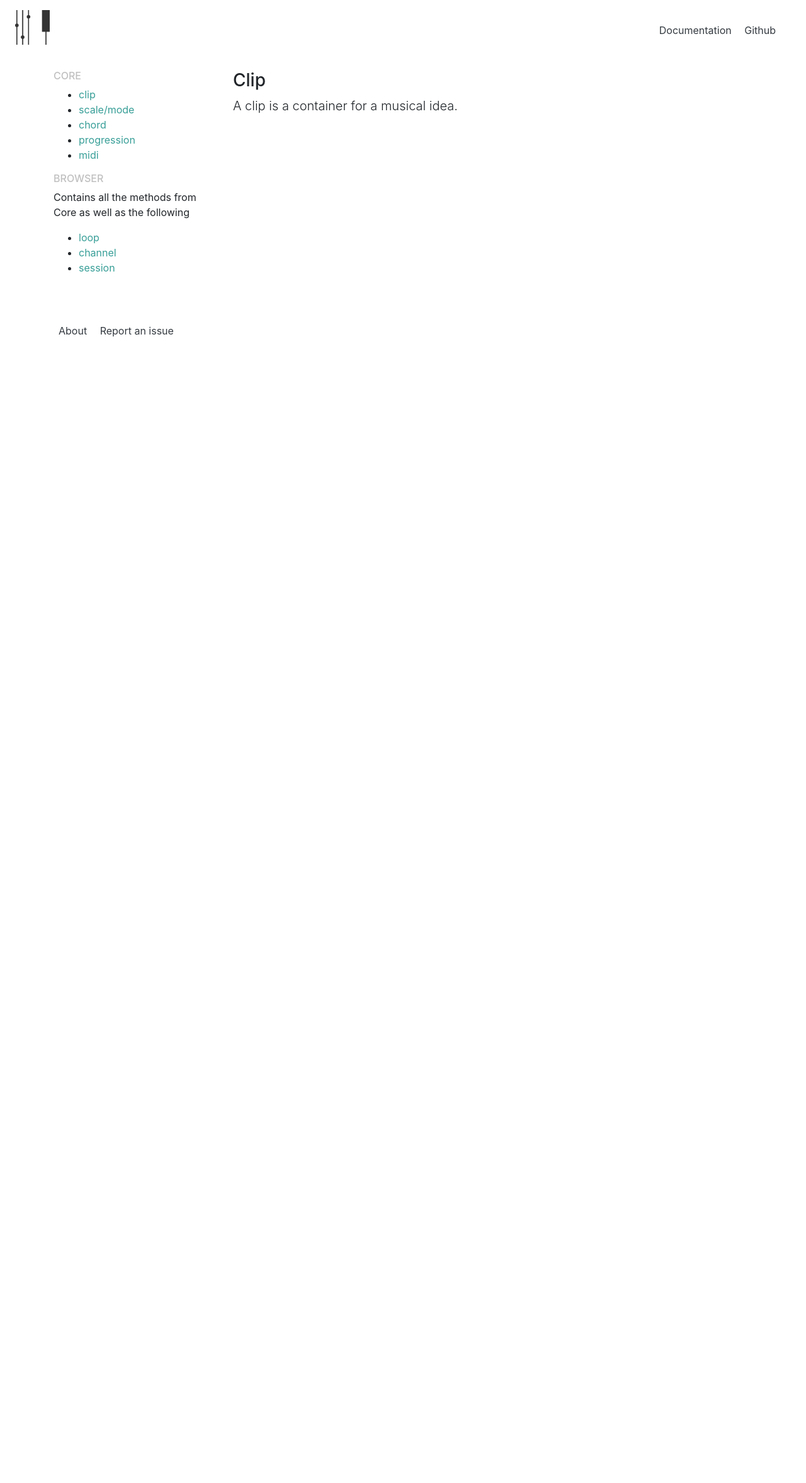
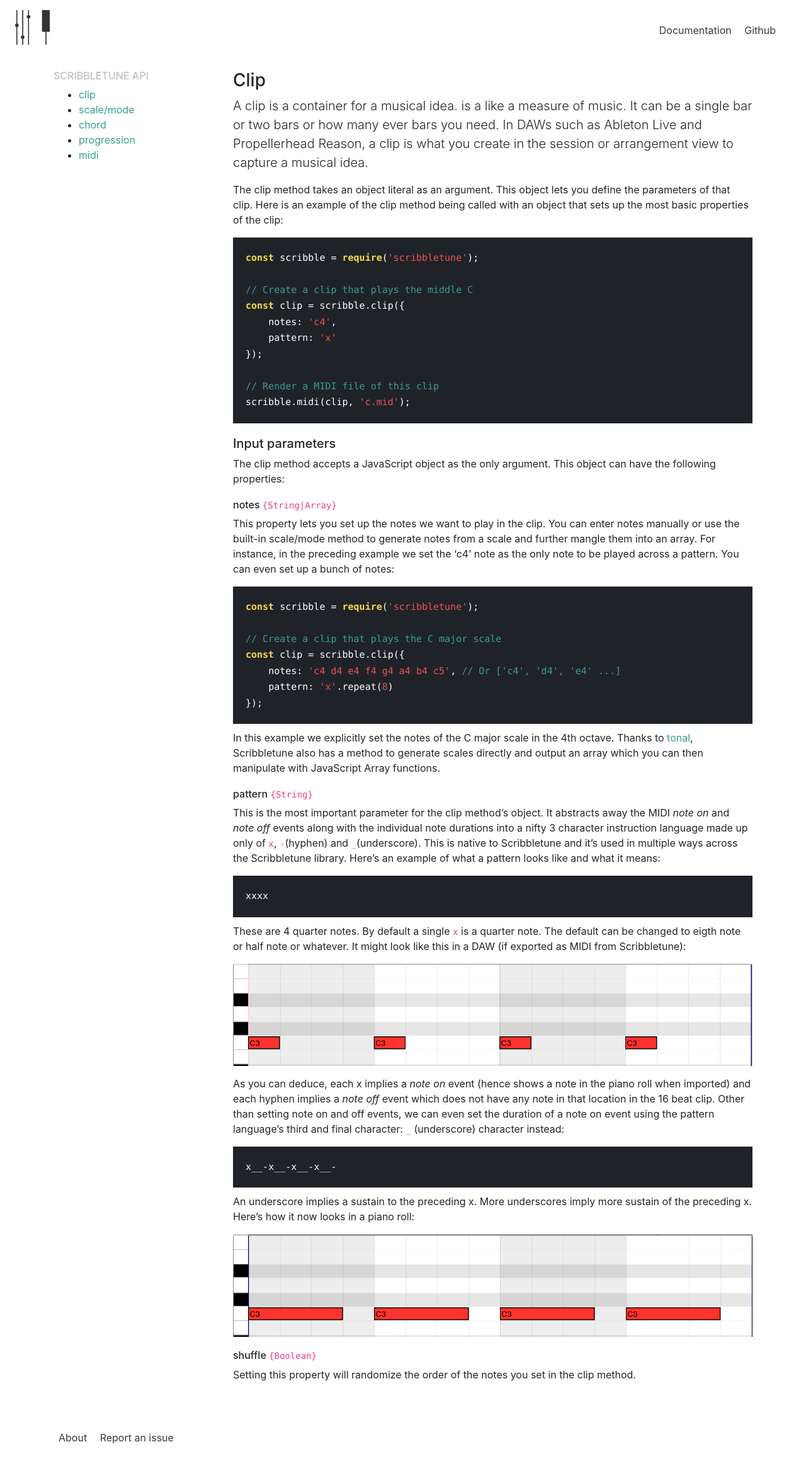
Before and after one commit to scribbletune/scribbletune.com, a Jekyll site: the page built from _pages/clip.md, in a window 1280 px wide. Shown: the whole page at 63% size. Built offline with Jekyll 4.4.1, drawn with Linux system fonts in a browser that asks for light colours; a style sheet for code colours, icons or effects is not loaded; before the commit the page ends 900 px from its top, so only the background shows below that.

Commit message:
Add clip docs

````diff
--- a/_includes/aside.html
+++ b/_includes/aside.html
@@ -1,5 +1,5 @@
 <aside>
-	<h6>Core</h6>
+	<h6>SCRIBBLETUNE API</h6>
 	<ul>
 		<li><a href="/documentation/core/clip">clip</a></li>
 		<li><a href="/documentation/core/scale">scale/mode</a></li>
@@ -8,11 +8,11 @@
 		<li><a href="/documentation/core/midi">midi</a></li>
 	</ul>
 
-	<h6>Browser</h6>
+	<!-- <h6>Browser</h6>
 	<p>Contains all the methods from Core as well as the following</p>
 	<ul>
 		<li><a href="/documentation/browser/loop">loop</a></li>
 		<li><a href="/documentation/browser/channel">channel</a></li>
 		<li><a href="/documentation/browser/session">session</a></li>
-	</ul>
+	</ul> -->
 </aside>
--- a/_layouts/documentation.html
+++ b/_layouts/documentation.html
@@ -6,7 +6,7 @@
 		<div class="col-md-3 order-md-1">
 			{% include aside.html %}
 		</div>
-		<div class="col-md-9 order-md-2 mb-9">
+		<div class="col-md-9 order-md-2 mb-9 documentation">
 			{{ content }}
 		</div>
 	</div>
--- a/_pages/clip.md
+++ b/_pages/clip.md
@@ -5,5 +5,66 @@
 ---
 
 ### Clip
-A clip is a container for a musical idea.
+A clip is a container for a musical idea.  is a like a measure of music. It can be a single bar or two bars or how many ever bars you need. In DAWs such as Ableton Live and Propellerhead Reason, a clip is what you create in the session or arrangement view to capture a musical idea.
 {: .lead}
+
+The clip method takes an object literal as an argument. This object lets you define the parameters of that clip. Here is an example of the clip method being called with an object that sets up the most basic properties of the clip:
+
+```
+const scribble = require('scribbletune');
+
+// Create a clip that plays the middle C
+const clip = scribble.clip({
+	notes: 'c4',
+	pattern: 'x'
+});
+
+// Render a MIDI file of this clip
+scribble.midi(clip, 'c.mid');
+```
+
+##### Input parameters
+
+The clip method accepts a JavaScript object as the only argument. This object can have the following properties:
+
+###### notes `{String|Array}`
+
+This property lets you set up the notes we want to play in the clip. You can enter notes manually or use the built-in scale/mode method to generate notes from a scale and further mangle them into an array. For instance, in the preceding example we set the 'c4' note as the only note to be played across a pattern. You can even set up a bunch of notes:
+
+```
+const scribble = require('scribbletune');
+
+// Create a clip that plays the C major scale
+const clip = scribble.clip({
+	notes: 'c4 d4 e4 f4 g4 a4 b4 c5', // Or ['c4', 'd4', 'e4' ...]
+	pattern: 'x'.repeat(8)
+});
+```
+
+In this example we explicitly set the notes of the C major scale in the 4th octave. Thanks to [tonal](https://github.com/danigb/tonal), Scribbletune also has a method to generate scales directly and output an array which you can then manipulate with JavaScript Array functions.
+
+###### pattern `{String}`
+
+This is the most important parameter for the clip method's object. It abstracts away the MIDI _note on_ and _note off_ events along with the individual note durations into a nifty 3 character instruction language made up only of `x`, `-`(hyphen) and `_`(underscore). This is native to Scribbletune and it's used in multiple ways across the Scribbletune library. Here's an example of what a pattern looks like and what it means:
+
+```
+xxxx
+```
+
+These are 4 quarter notes. By default a single `x` is a quarter note. The default can be changed to eigth note or half note or whatever. It might look like this in a DAW (if exported as MIDI from Scribbletune):
+
+![Quarter notes](/images/quarter-notes.png)
+
+As you can deduce, each x implies a _note on_ event (hence shows a note in the piano roll when imported) and each hyphen implies a _note off_ event which does not have any note in that location in the 16 beat clip. Other than setting note on and off events, we can even set the duration of a note on event using the pattern language's third and final character: `_` (underscore) character instead:
+
+```
+x__-x__-x__-x__-
+```
+
+An underscore implies a sustain to the preceding x. More underscores imply more sustain of the preceding x. Here's how it now looks in a piano roll:
+
+![Quarter notes sustained](/images/quarter-notes-sustained.png)
+
+###### shuffle `{Boolean}`
+
+Setting this property will randomize the order of the notes you set in the clip method.
--- a/_sass/_base.scss
+++ b/_sass/_base.scss
@@ -38,3 +38,13 @@
     background-repeat: no-repeat;
     background-position: center;
 }
+
+.documentation {
+    h4, h5, h6 {
+        margin-top: 20px;
+    }
+
+    img {
+        max-width: 100%;
+    }
+}
````
Also changed, not shown: images/quarter-notes-sustained.png (added), images/quarter-notes.png (added).
